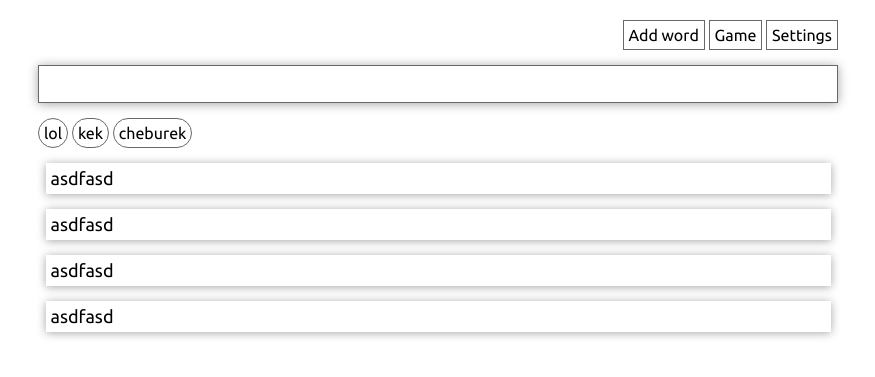
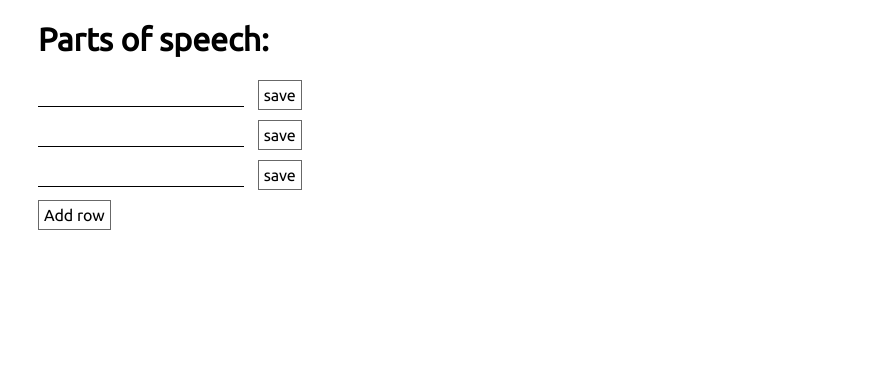
Before and after one commit to bezginsasha/Remember, a Django app: template app/templates/app/index.html in a window 1280 px wide. Shown: the top 377 px of the page, without its empty margins (202-1077 px from the left). Run offline with Django 3.2, Linux system fonts and the light colour scheme; the template is opened without the code that fills it, so the values that code supplies are empty; some libraries are stand-ins or nearby versions.

Commit message:
Сделал страничку settings на реакте, но чисто внешне, функцианала нет. Настроил csrf для ajax

```diff
--- a/app/static/app/css.css
+++ b/app/static/app/css.css
@@ -1,5 +1,8 @@
 html, input {
     font-family: ubuntu;
+}
+input:focus {
+    outline: none;
 }
 
 .container {
@@ -20,10 +23,6 @@ html, input {
     background: rgb(204, 204, 204);
 }
 
-.button:focus {
-    outline: none;
-}
-
 
 
 .main-button-section {
@@ -40,7 +39,6 @@ html, input {
     margin-bottom: 15px;
 }
 .main-search:hover, .main-search:focus {
-    outline: none;
     box-shadow: 0px 3px 15px rgb(141, 141, 141);
 }
 
@@ -66,3 +64,18 @@ html, input {
     font-size: 18px;
     cursor: pointer;
 }
+
+
+
+.settings-row {
+    margin-bottom: 10px;
+}
+
+.settings-input {
+    width: 200px;
+    border: none;
+    border-bottom: 1px solid;
+    font-size: 18px;
+    padding: 1px 3px;
+    margin-right: 10px;
+}
--- a/app/templates/app/index.html
+++ b/app/templates/app/index.html
@@ -10,7 +10,28 @@
 <body>
     <div class="container">
 
-        <section class="main-button-section">
+        <div class="settings-list">
+            <h1>Parts of speech:</h1>
+
+            <div class="settings-row">
+                <input type="text" class="settings-input">
+                <input type="button" value="save" class="button">
+            </div>
+
+            <div class="settings-row">
+                <input type="text" class="settings-input">
+                <input type="button" value="save" class="button">
+            </div>
+
+            <div class="settings-row">
+                <input type="text" class="settings-input">
+                <input type="button" value="save" class="button">
+            </div>
+
+            <input type="button" value="Add row" class="button">
+        </div>
+
+        <!-- <section class="main-button-section">
             <input type="button" class="button" value="Add word">
             <input type="button" class="button" value="Game">
             <input type="button" class="button" value="Settings">
@@ -30,8 +51,9 @@
             <div class="main-word">asdfasd</div>
             <div class="main-word">asdfasd</div>
             <div class="main-word">asdfasd</div>
-        </section>
+        </section> -->
+
     </div>
-    <script src="{% static 'app/script.js' %}"></script>
+    <script src="{% static 'app/bundle.js' %}"></script>
 </body>
 </html>
--- a/app/urls.py
+++ b/app/urls.py
@@ -1,6 +1,8 @@
-from django.urls import re_path
+from django.urls import re_path, path
 from . import views
 
 urlpatterns = [
-    re_path('^main/.*', views.index, name='index'),
+    # re_path('^main/.*', views.index, name='index'),
+    path('main/', views.index, name='index'),
+    path('api/parts/<int:part_id>/', views.parts, name='parts'),
 ]
--- a/remember/settings.py
+++ b/remember/settings.py
@@ -31,6 +31,7 @@ ALLOWED_HOSTS = []
 # Application definition
 
 INSTALLED_APPS = [
+    'app.apps.AppConfig',
     'django.contrib.admin',
     'django.contrib.auth',
     'django.contrib.contenttypes',
```
Also changed, not shown: app/static/app/row-script.js (+113 -6 lines), app/views.py (+8 -6 lines), db.sqlite3, remember/__init__.py (deleted), 1 other file.
